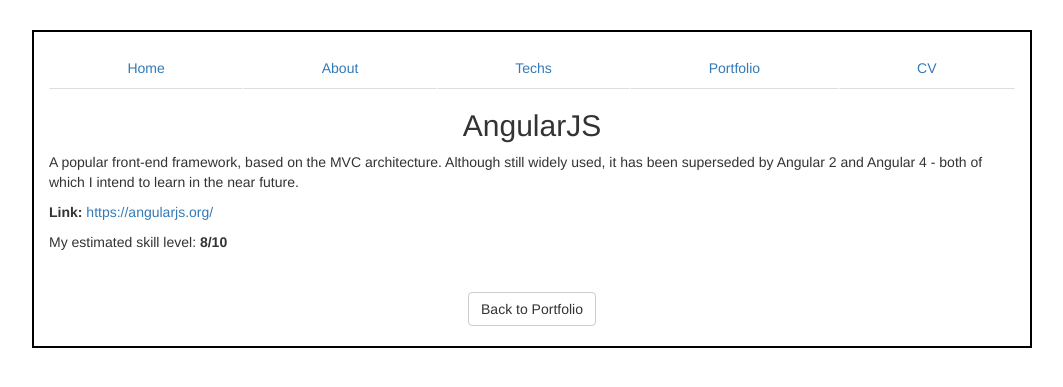
After one commit to robinzigmond/portfolio-site, a Django app: template templates/tech.html in a window 1280 px wide. The commit adds this page. Shown: the top 387 px of the page, without its empty margins (108-1171 px from the left). Run offline with Django 3.2, Linux system fonts and the light colour scheme; the template is opened without the code that fills it: values that come from a table or form of the project are taken from there, others are empty; data comes from the database, SQL or seed files in the repository; both versions use the stored data as it was after the commit; parts of the project's set-up code (start-up, migrations or seed data) failed here and were passed over; some libraries are stand-ins or nearby versions.

Commit message:
set up links to pages on individual techs, and made a basic version of that page. Still need to do the full list page, a graphical way of displaying the skill level, and display/links from the tech pages to the projects which use them

```diff
--- a/portfolio/urls.py
+++ b/portfolio/urls.py
@@ -23,7 +23,8 @@
     url(r'^admin/', admin.site.urls),
     url(r"^$", views.home),
     url(r"^about/$", views.about),
-    url(r"^techs/$", views.techs),
+    url(r"^tech/$", views.techs),
+    url(r"^tech/(?P<name>.*)$", views.single_tech),
     url(r"^projects/$", views.portfolio),
     url(r"^projects/(?P<name>.*)$", views.single_project),
     url(r"^cv/$", views.cv),
--- a/projects/models.py
+++ b/projects/models.py
@@ -6,6 +6,9 @@
 # Create your models here.
 class Tech(models.Model):
     name = models.CharField(max_length=32)
+    description = models.TextField()
+    skill_level = models.PositiveSmallIntegerField()  # will be only used for 0-10 values
+    link = models.URLField(blank=True)
 
     def __unicode__(self):
         return self.name
--- a/static/custom.css
+++ b/static/custom.css
@@ -28,7 +28,7 @@
 .project-intro {
     text-align: center;
     padding-bottom: 5px;
-    margin: 5px;
+    margin: 10px 5px;
     border: 1px solid black;
 }
 
--- a/templates/base.html
+++ b/templates/base.html
@@ -14,7 +14,7 @@
             <ul class="nav nav-tabs nav-justified">
                 <li {% if active == "home" %}class="active"{% endif %}><a href="/">Home</a></li>
                 <li {% if active == "about" %}class="active"{% endif %}><a href="/about/">About</a></li>
-                <li {% if active == "techs" %}class="active"{% endif %}><a href="/techs/">Techs</a></li>
+                <li {% if active == "techs" %}class="active"{% endif %}><a href="/tech/">Techs</a></li>
                 <li {% if active == "portfolio" %}class="active"{% endif %}><a href="/projects/">Portfolio</a></li>
                 <li {% if active == "CV" %}class="active"{% endif %}><a href="/cv/">CV</a></li>
             </ul>
--- a/templates/home.html
+++ b/templates/home.html
@@ -22,7 +22,7 @@
             </div>
             <ul class="tech-list">
                 {% for tech in techlist %}
-                    <li><a href="#">{{ tech.name }}</a></li>
+                    <li><a href="/tech/{{ tech.formatted_name }}">{{ tech.name }}</a></li>
                 {% endfor %}
             </ul>
         </div>
--- a/templates/portfolio.html
+++ b/templates/portfolio.html
@@ -5,7 +5,7 @@
             <h5>Please take a look at all the projects I have so far completed, or have in progress. If you check back here regularly you should notice the number gradually going up!</h5>
         </div>
     </div>
-    <div class="row" id="project-list">
+    <div class="row">
         {% for project in projects %}
             <div class="col-xs-12 col-md-6 col-lg-4">
                 <div class="project-intro">
--- a/templates/project.html
+++ b/templates/project.html
@@ -25,7 +25,7 @@
                 <h4 class="title">Tech used:</h4>
                 <ul class="tech-list">
                 {% for tech in techs %}
-                    <li><a href="#">{{ tech.name }}</a></li>
+                    <li><a href="/tech/{{ tech.formatted_name }}">{{ tech.name }}</a></li>
                 {% endfor %}
             </ul>
             </div>
--- /dev/null
+++ b/templates/tech.html
@@ -0,0 +1,26 @@
+{% extends "base.html" %}
+{% block content %}
+    <div class="row">
+        <div class="col-xs-12">
+        <h2 class="title">{{ tech.name }}</h2>
+        </div>
+    </div>
+    <div class="row">
+        <div class="col-xs-12">
+            <p>{{ tech.description }}</p>
+        </div>
+        <div class="col-xs-12">
+            <p><strong>Link:</strong> <a href="{{ tech.link }}">{{ tech.link }} </a></p>
+        </div>
+    </div>
+    <div class="row">
+        <div class="col-xs-12">
+            <p>My estimated skill level: <strong>{{ tech.skill_level }}/10</strong></p>
+        </div>
+    </div>
+    <div class="row">
+        <div class="col-xs-12">
+            <button class="btn btn-default back" onclick="location.href='/projects/'">Back to Portfolio</button>
+        </div>
+    </div>
+{% endblock %}
```
Also changed, not shown: projects/views.py (+17 -2 lines), db.sqlite3, projects/migrations/0005_auto_20170819_1734.py (added), projects/migrations/0006_tech_link.py (added), 5 other files.
